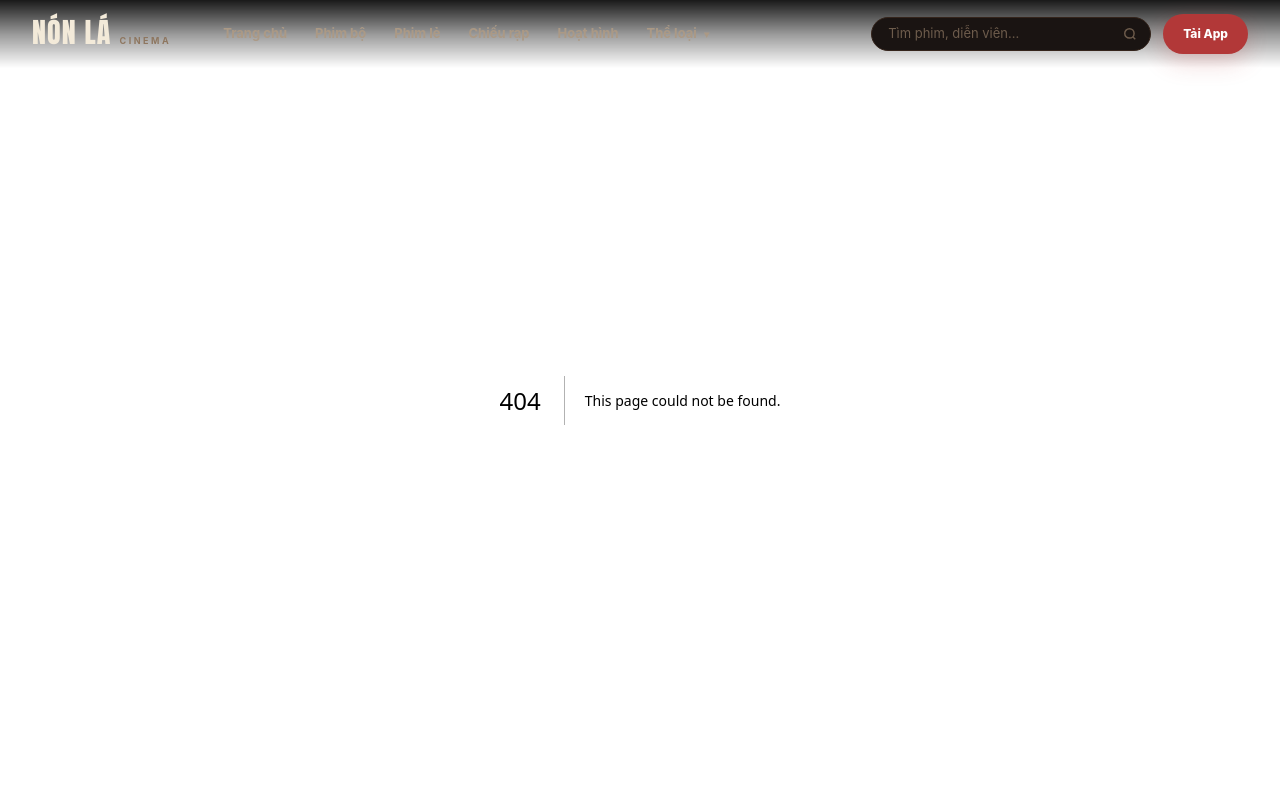
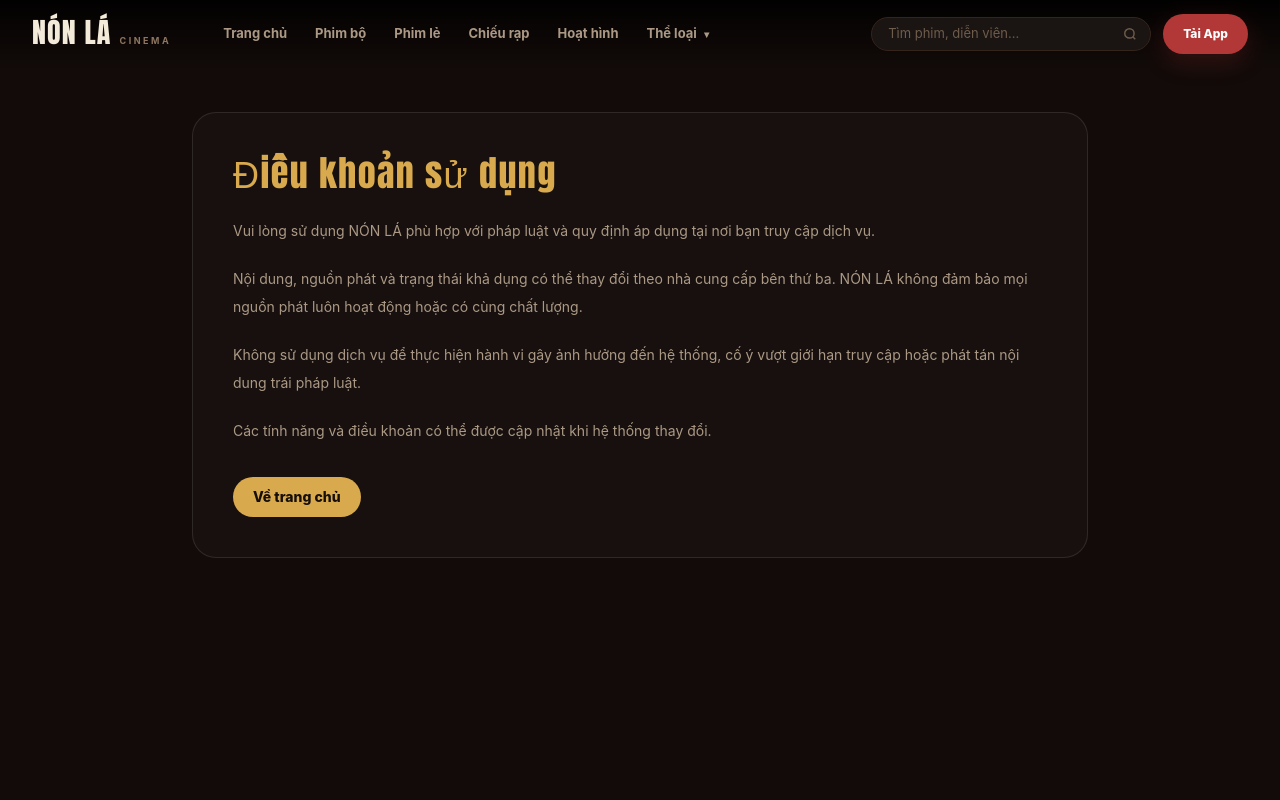
Before and after one commit to ngnhatminh-uneti/nonla, a Next.js app: page /dieu-khoan in a window 1280 px wide. Before the commit this address had no page. Shown: the top 800 px of the page. Built offline with nearby package versions, Linux system fonts and the light colour scheme.

Commit message:
feat: add public terms page

```diff
--- /dev/null
+++ b/app/dieu-khoan/page.js
@@ -0,0 +1,7 @@
+import Link from 'next/link';
+
+export const metadata = { title: 'Điều khoản sử dụng — NÓN LÁ' };
+
+export default function TermsPage() {
+  return <main className="min-h-screen bg-[#120b09] px-4 pb-16 pt-28 text-[#f3ead9] md:px-8"><article className="mx-auto max-w-4xl rounded-3xl border border-white/10 bg-white/[.025] p-6 md:p-10"><div className="font-display text-4xl text-[#d9a94d]">Điều khoản sử dụng</div><div className="mt-6 space-y-5 text-sm leading-7 text-[#ab9985]"><p>Vui lòng sử dụng NÓN LÁ phù hợp với pháp luật và quy định áp dụng tại nơi bạn truy cập dịch vụ.</p><p>Nội dung, nguồn phát và trạng thái khả dụng có thể thay đổi theo nhà cung cấp bên thứ ba. NÓN LÁ không đảm bảo mọi nguồn phát luôn hoạt động hoặc có cùng chất lượng.</p><p>Không sử dụng dịch vụ để thực hiện hành vi gây ảnh hưởng đến hệ thống, cố ý vượt giới hạn truy cập hoặc phát tán nội dung trái pháp luật.</p><p>Các tính năng và điều khoản có thể được cập nhật khi hệ thống thay đổi.</p></div><Link href="/" className="mt-8 inline-flex rounded-full bg-[#d9a94d] px-5 py-2.5 text-sm font-extrabold text-[#160e08]">Về trang chủ</Link></article></main>;
+}
```
